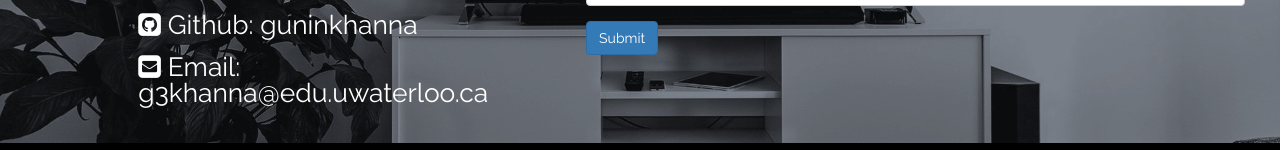
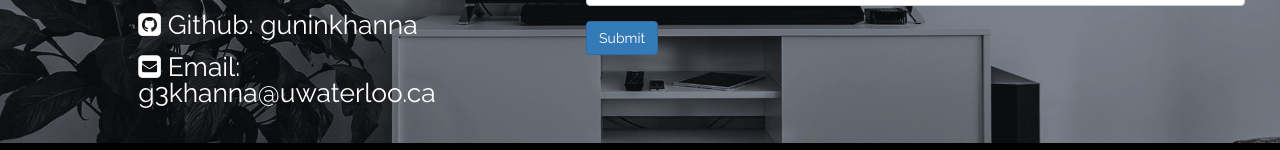
Before and after one commit to guninkhanna/OldWebsite, a plain HTML site: page index.html in a window 1280 px wide. Shown: the part 1464-1614 px from the top of the page. Drawn offline with nearby package versions, Linux system fonts and the light colour scheme; files whose address does not match are found by name.

Commit message:
Update index.html

```diff
--- a/index.html
+++ b/index.html
@@ -254,7 +254,7 @@
          <span style="font-size:3.3vmin;" class="icon-list"> <i class="fa fa-github-square"></i> Github: <a href = "https://github.com/guninkhanna">guninkhanna</a> </span>
          <br>
          <br>
-          <span style="font-size:3.3vmin;" class="icon-list"> <i class="fa fa-envelope-square"></i> Email: <!-- <a href = "mailto:g3khanna@edu.uwaterloo.ca"> -->g3khanna@edu.uwaterloo.ca</span>
+          <span style="font-size:3.3vmin;" class="icon-list"> <i class="fa fa-envelope-square"></i> Email: <!-- <a href = "mailto:g3khanna@edu.uwaterloo.ca"> -->g3khanna@uwaterloo.ca</span>
           <br>
           <br>
           </div>
```
